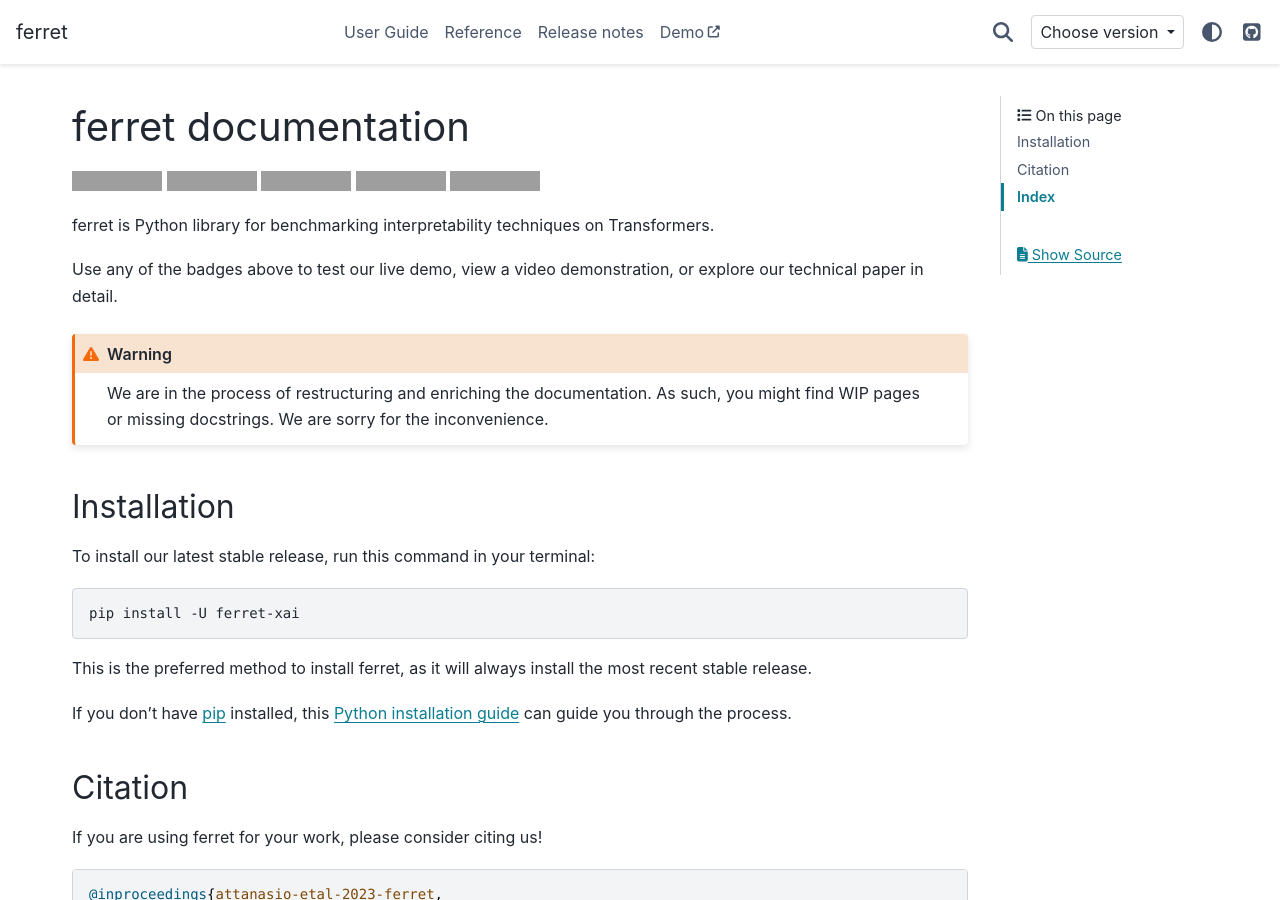
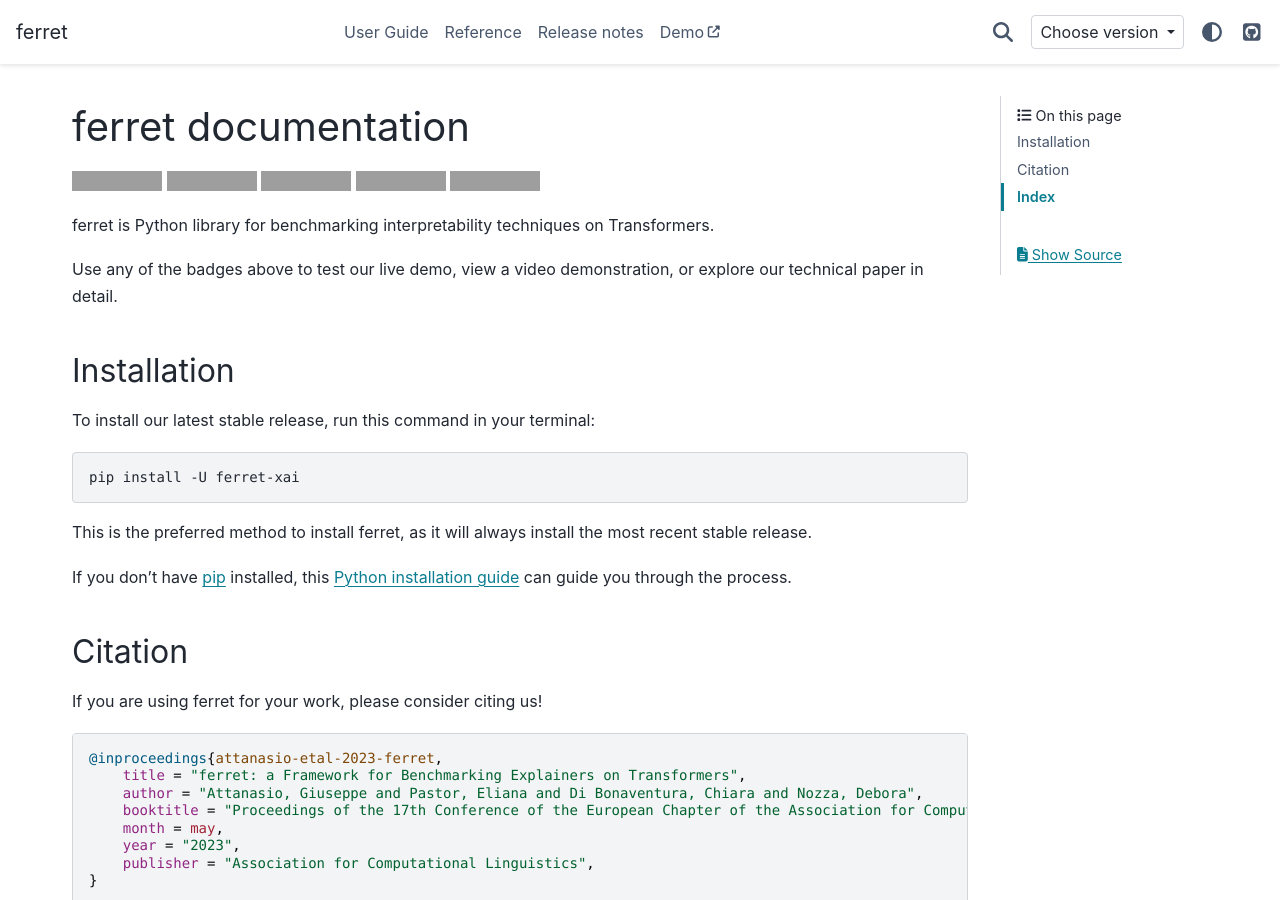
Before and after one commit to g8a9/ferret, a Sphinx documentation site: the page built from docs/source/index.rst, in a window 1280 px wide and 900 px high. Built offline with Sphinx 7.4.7 and the PyData theme 0.15.4, drawn with Linux system fonts in a browser that asks for light colours; comment, search, counter and statistics services are not loaded; grey boxes are pictures that could not be loaded.

Commit message:
edit our warning in the doc

```diff
--- a/docs/source/index.rst
+++ b/docs/source/index.rst
@@ -36,9 +36,6 @@
 
 Use any of the badges above to test our live demo, view a video demonstration, or explore our technical paper in detail.
 
-.. warning::
-    We are in the process of restructuring and enriching the documentation. As such, you might find WIP pages or missing
-    docstrings. We are sorry for the inconvenience.
 
 Installation
 ------------
```
